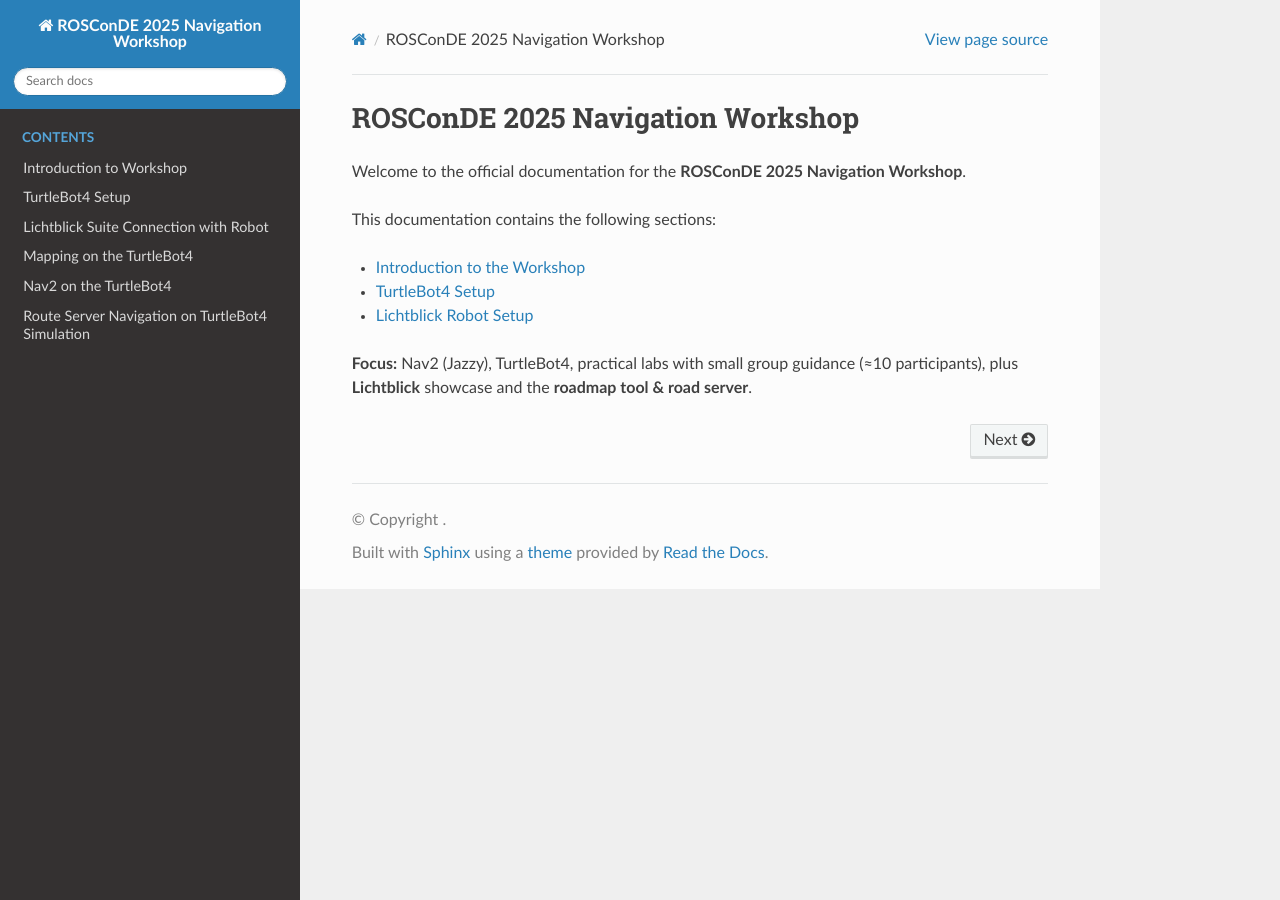
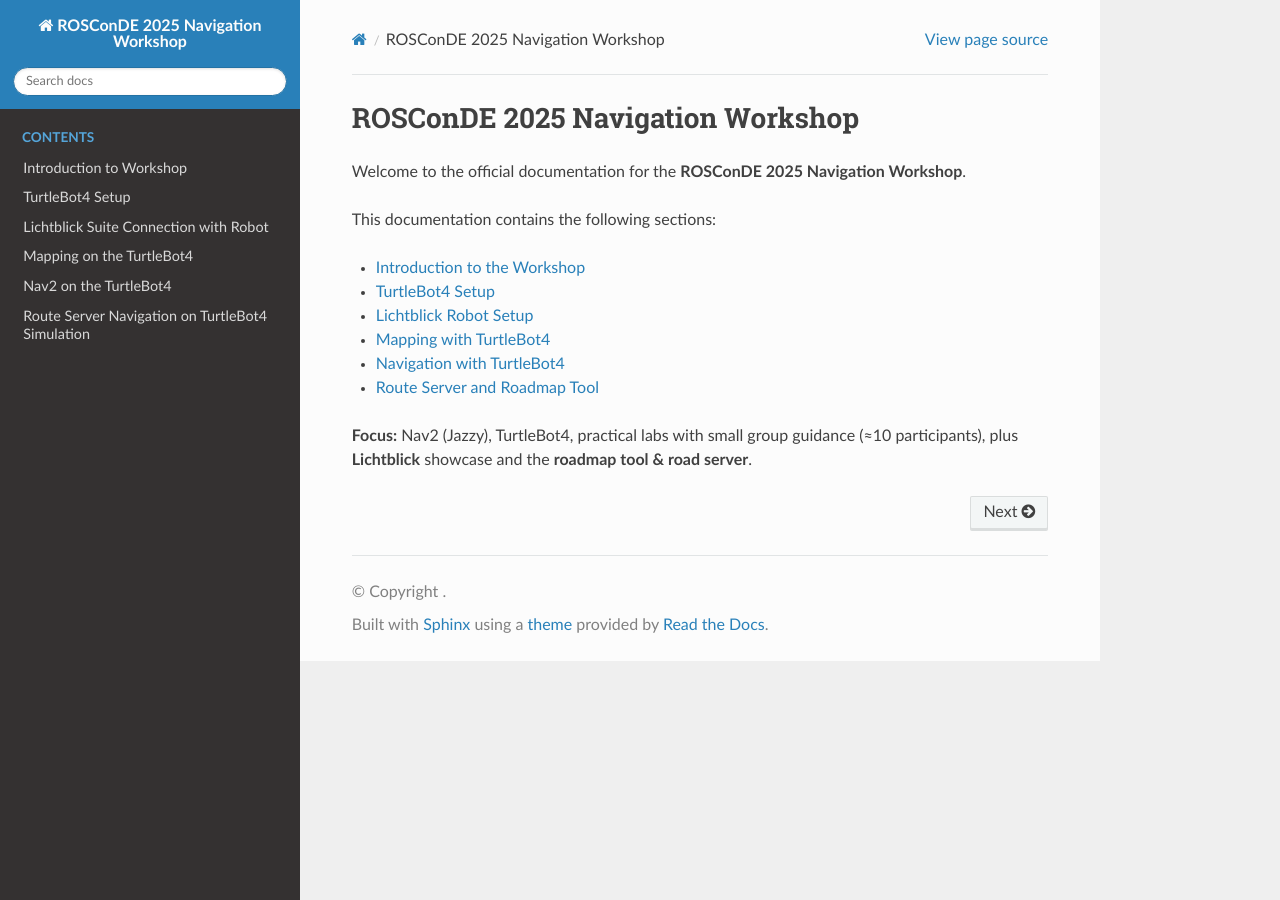
Before and after one commit to pschnattinger/roscon_de_2025_navigation_workshop, a Sphinx documentation site: the page built from docs/index.rst, in a window 1280 px wide. Built offline with Sphinx 7.4.7 and the Read the Docs theme 3.1.0, drawn with Linux system fonts in a browser that asks for light colours.

Commit message:
docs: update docs

```diff
--- a/docs/index.rst
+++ b/docs/index.rst
@@ -8,6 +8,9 @@
 * :doc:`Introduction to the Workshop </introduction/introduction>`
 * :doc:`TurtleBot4 Setup </turtlebot4/turtlebot4>`
 * :doc:`Lichtblick Robot Setup </lichtblick/lichtblick>`
+* :doc:`Mapping with TurtleBot4 </mapping/mapping>`
+* :doc:`Navigation with TurtleBot4 </navigation/navigation>`
+* :doc:`Route Server and Roadmap Tool </route_server/route_server>`
 
 **Focus:** Nav2 (Jazzy), TurtleBot4, practical labs with small group guidance (≈10 participants), plus **Lichtblick** showcase and the **roadmap tool & road server**.
 
```
